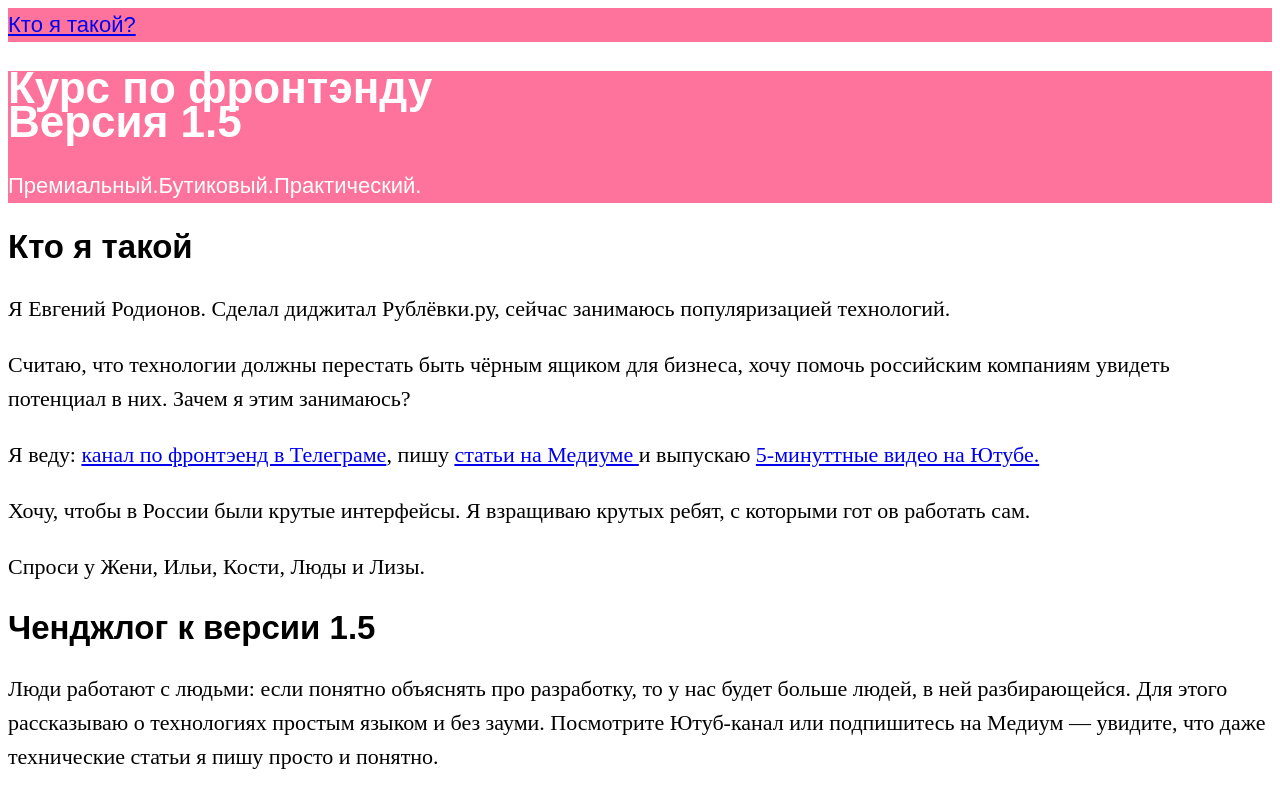
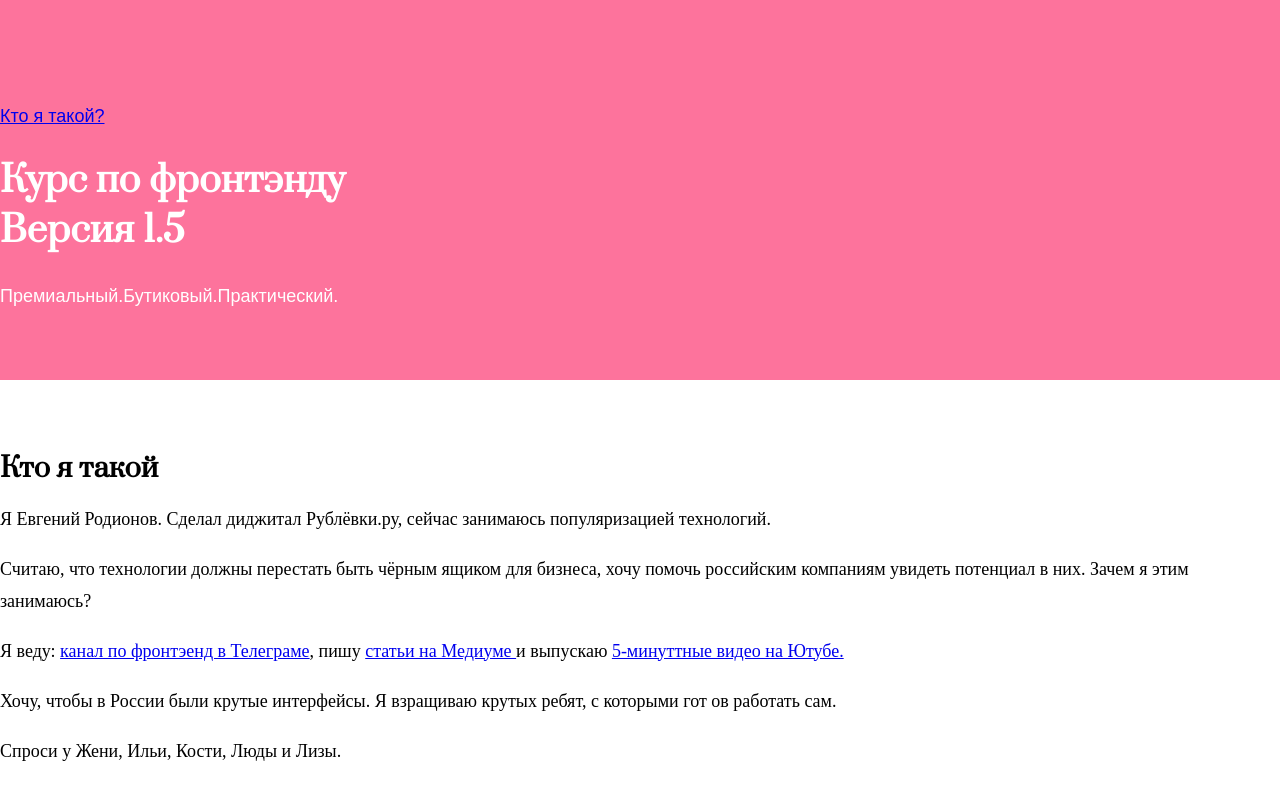
Before and after one commit to YuliyaKim/verstka, a plain HTML site: page index.html in a window 1280 px wide. Shown: the top 786 px of the page. Drawn offline with nearby package versions, Linux system fonts and the light colour scheme.

Commit message:
block model

```diff
--- a/index.html
+++ b/index.html
@@ -3,21 +3,23 @@
 <head>
     <title>Курс по фронтэнду 1.5</title>
     <link rel="stylesheet" href="./style.css">
+    <link rel="stylesheet" href="https://necolas.github.io/normalize.css/8.0.0/normalize.css">
+    <link href="https://fonts.googleapis.com/css?family=Prata" rel="stylesheet">
 </head>
 <body>
-   <nav>
-       <a href="#whoami"> Кто я такой? </a>
-    </nav>
     <header>
-    <h1>
+    <nav>
+        <a href="#whoami">Кто я такой?</a>
+     </nav>
+    <h1 class="curse">
          Курс по фронтэнду
         <br> Версия 1.5
     </h1>
     <p>Премиальный.Бутиковый.Практический. </p>
     </header>
     <main>
-        <section id="whoami">
-            <h2> Кто я такой </h2>
+        <section class="lsw">
+            <h2>Кто я такой</h2>
             <p>Я Евгений Родионов. Сделал диджитал Рублёвки.ру, сейчас занимаюсь популяризацией технологий.</p>
             <p>Считаю, что технологии должны перестать быть чёрным ящиком для бизнеса,
             хочу помочь российским компаниям увидеть потенциал в них. Зачем я этим занимаюсь?</p>
--- a/style.css
+++ b/style.css
@@ -1,10 +1,20 @@
+html{
+    box-sizing: border-box;
+}
+header{
+    padding: 100px 0px 50px;
+}
+.curse{
+    line-height: 50px;
+}
+.lsw {
+ padding-top: 50px;
+}
 body {
-    font-size: 22px;
-    line-height: 34px;
+    font-size: 18px;
+    line-height: 32px;
 }
-
-header,
-nav {
+header {
     background-color: #fd739c;
     color: #fff;
     font-family: Arial, Helvetica, sans-serif;
@@ -12,5 +22,6 @@ nav {
 
 h1,
 h2 {
-    font-family: Arial, Helvetica, sans-serif
+    font-family: 'Prata', serif;
+    margin-bottom: 10px;
 }
```
